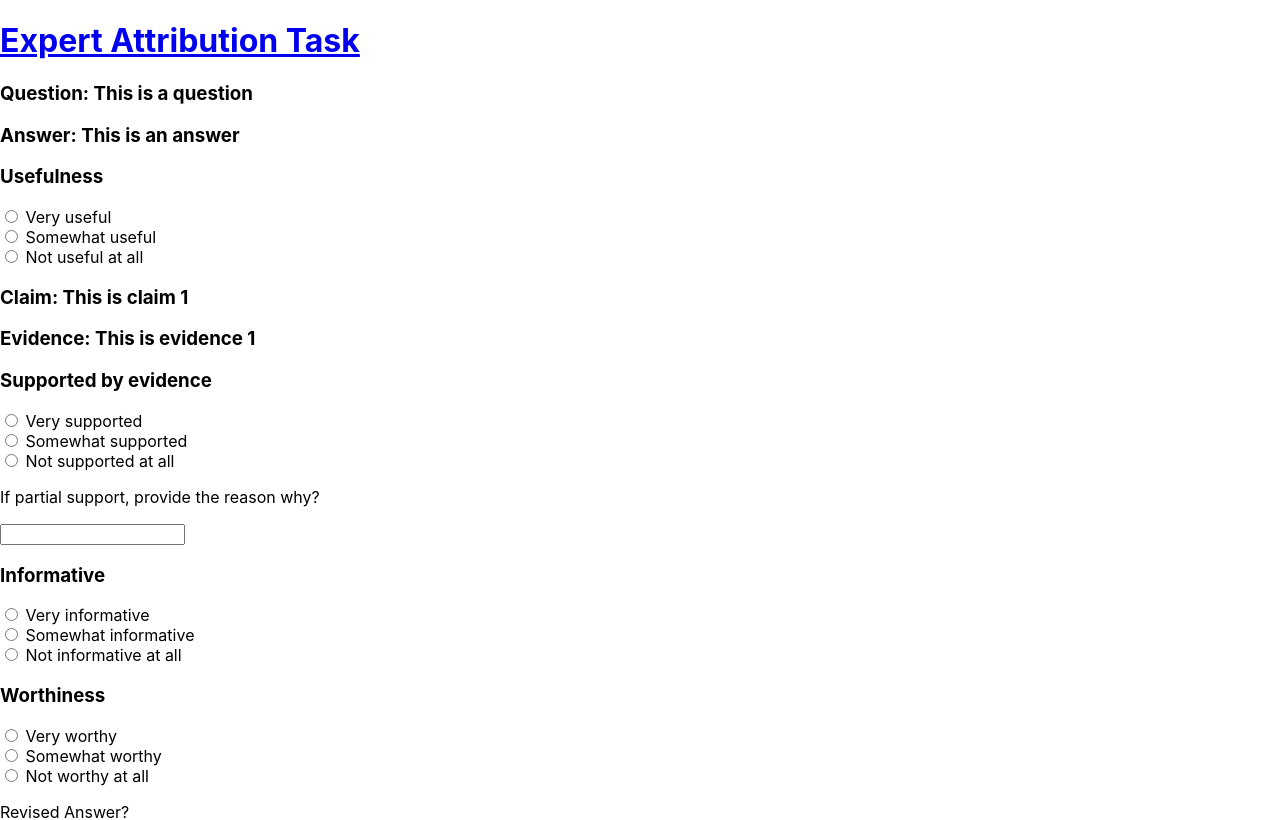
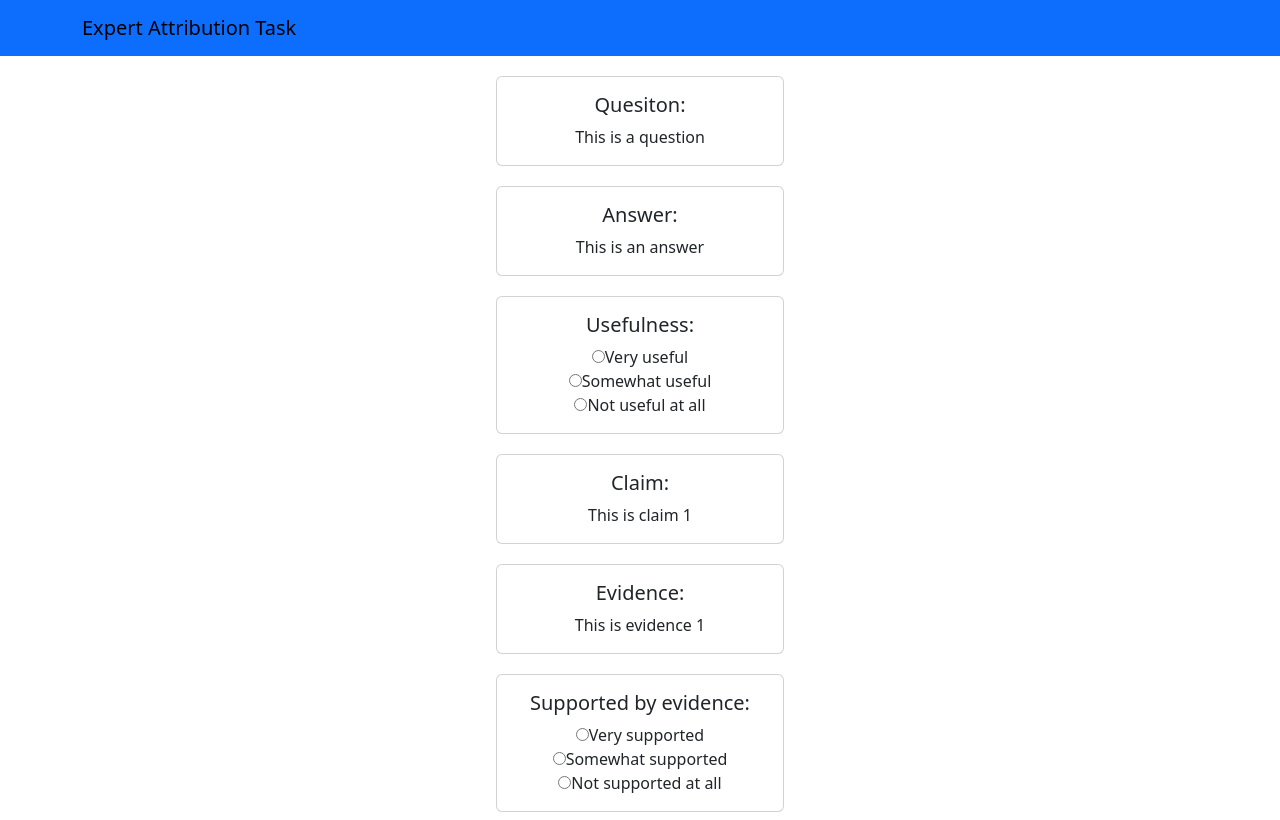
Before and after one commit to subinbean/expert-attribution-annotation-interface, a React (Create React App) app in the folder frontend/: page / in a window 1280 px wide. Shown: the top 820 px of the page. Built offline with nearby package versions, Linux system fonts and the light colour scheme.

Commit message:
react components added as well as bootstrap

```diff
--- a/frontend/package.json
+++ b/frontend/package.json
@@ -6,7 +6,9 @@
     "@testing-library/jest-dom": "^5.16.5",
     "@testing-library/react": "^13.4.0",
     "@testing-library/user-event": "^13.5.0",
+    "bootstrap": "^5.3.0-alpha3",
     "react": "^18.2.0",
+    "react-bootstrap": "^2.7.4",
     "react-dom": "^18.2.0",
     "react-router-dom": "^6.11.1",
     "react-scripts": "5.0.1",
--- a/frontend/src/App.js
+++ b/frontend/src/App.js
@@ -1,5 +1,4 @@
 import {BrowserRouter, Routes, Route} from 'react-router-dom'
-import React from 'react'
 
 // pages & components
 import AnnotationPage from './pages/AnnotationPage';
--- a/frontend/src/components/Answerbox.js
+++ b/frontend/src/components/Answerbox.js
@@ -1,11 +1,17 @@
 import React from 'react'
+import {Card} from 'react-bootstrap';
 
 const Answerbox= (props) => {
     return (
-        <div>
+    <Card style={{ width: '18rem', marginTop: '20px'}}>
+        <Card.Body>
+            <Card.Title> {props.text + ":"} </Card.Title>
+            <Card.Text>
             <p>{props.text}</p>
             <input type="text" id="textbox"/>
-        </div>
+            </Card.Text>
+        </Card.Body>
+    </Card>
     )
 }
 
--- a/frontend/src/components/Likert.js
+++ b/frontend/src/components/Likert.js
@@ -1,16 +1,21 @@
 import React from 'react'
+import {Card} from 'react-bootstrap';
 
 const Likert = (props) => {
     return (
-        <div className="container">
-            <h3> {props.text} </h3>
+        <Card style={{ width: '18rem', marginTop: '20px'}}>
+            <Card.Body>
+                <Card.Title> {props.text + ":"} </Card.Title>
+                <Card.Text>
                     <input type="radio" id="very" />
                     <label for="very"> Very {props.subtext} </label><br></br>
                     <input type="radio" id="somewhat" />
                     <label for="somewhat"> Somewhat {props.subtext} </label><br></br>
                     <input type="radio" id="not" />
                     <label for="not"> Not {props.subtext} at all </label><br></br>
-        </div>
+                </Card.Text>
+            </Card.Body>
+        </Card>
     )
 }
 
--- a/frontend/src/components/Navbar.js
+++ b/frontend/src/components/Navbar.js
@@ -1,16 +1,15 @@
 import { Link } from 'react-router-dom'
 import React from 'react'
+import {Navbar, Container} from 'react-bootstrap';
 
-const Navbar = () => {
+const navbar = () => {
     return (
-        <header>
-            <div className="container">
-                <Link to ="/">
-                    <h1> Expert Attribution Task </h1>
-                </Link>
-            </div>
-        </header>
+        <Navbar bg="primary">
+        <Container>
+        <Navbar.Brand> Expert Attribution Task </Navbar.Brand>
+        </Container>
+        </Navbar>
     )
 }
 
-export default Navbar
+export default navbar
--- a/frontend/src/components/Textbox.js
+++ b/frontend/src/components/Textbox.js
@@ -1,12 +1,16 @@
 import React from 'react'
+import {Card} from 'react-bootstrap';
 
 const Textbox = (props) => {
     return (
-        <header>
-            <div className="container">
-                <h3> {props.text} </h3>
-            </div>
-        </header>
+        <Card style={{ width: '18rem', marginTop: '20px'}}>
+            <Card.Body>
+                <Card.Title> {props.title + ":"} </Card.Title>
+                <Card.Text>
+                    {props.text}
+                </Card.Text>
+            </Card.Body>
+        </Card>
     )
 }
 
--- a/frontend/src/index.js
+++ b/frontend/src/index.js
@@ -2,6 +2,9 @@ import React from 'react';
 import ReactDOM from 'react-dom/client';
 import './index.css';
 import App from './App';
+
+// Importing the Bootstrap CSS
+import 'bootstrap/dist/css/bootstrap.min.css';
 
 const root = ReactDOM.createRoot(document.getElementById('root'));
 root.render(
--- a/frontend/src/pages/AnnotationPage.js
+++ b/frontend/src/pages/AnnotationPage.js
@@ -5,12 +5,12 @@ import React from 'react'
 
 const AnnotationPage = () => {
     return (
-        <div>
-            <Textbox text="Question: This is a question" />
-            <Textbox text="Answer: This is an answer" />
+        <div align="center">
+            <Textbox title="Quesiton" text="This is a question" />
+            <Textbox title="Answer" text="This is an answer" />
             <Likert text="Usefulness" subtext="useful" />
-            <Textbox text="Claim: This is claim 1" />
-            <Textbox text="Evidence: This is evidence 1" />
+            <Textbox title="Claim" text="This is claim 1" />
+            <Textbox title="Evidence" text="This is evidence 1" />
             <Likert text="Supported by evidence" subtext="supported" />
             <Answerbox text="If partial support, provide the reason why?" />
             <Likert text="Informative" subtext="informative" />
```
Also changed, not shown: 1 other file (tests, documents, lock files or other folders). Lines whose indentation alone changed are shown as unchanged.
